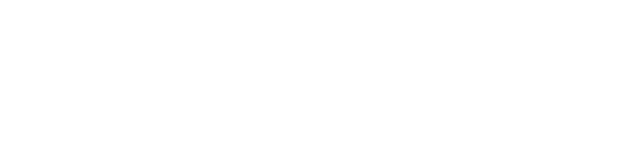
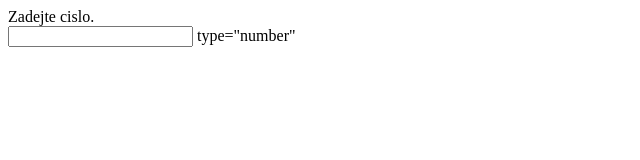
Before and after one commit to xhxjhh/VAP_01, a plain HTML site: page index.html in a window 1280 px wide. Shown: the whole page, without its empty margins (0-640 px from the left). Drawn offline with Linux system fonts and the light colour scheme.

Commit message:
Pridani zakladních elementu

```diff
--- a/index.html
+++ b/index.html
@@ -8,5 +8,7 @@
 </head>
 <body>
     <script src=index.js></script>
+    <div>Zadejte cislo.</div>
+    <input> type="number"
 </body>
 </html>
```
